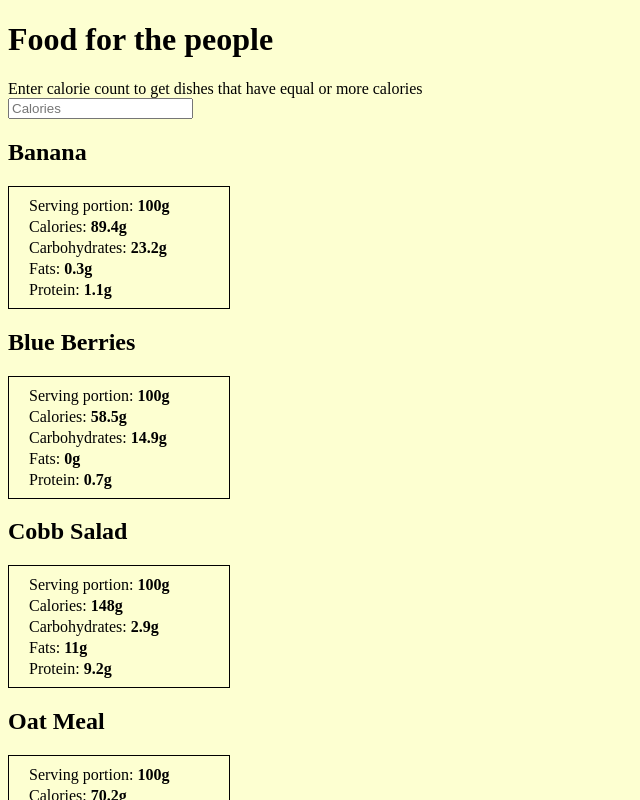
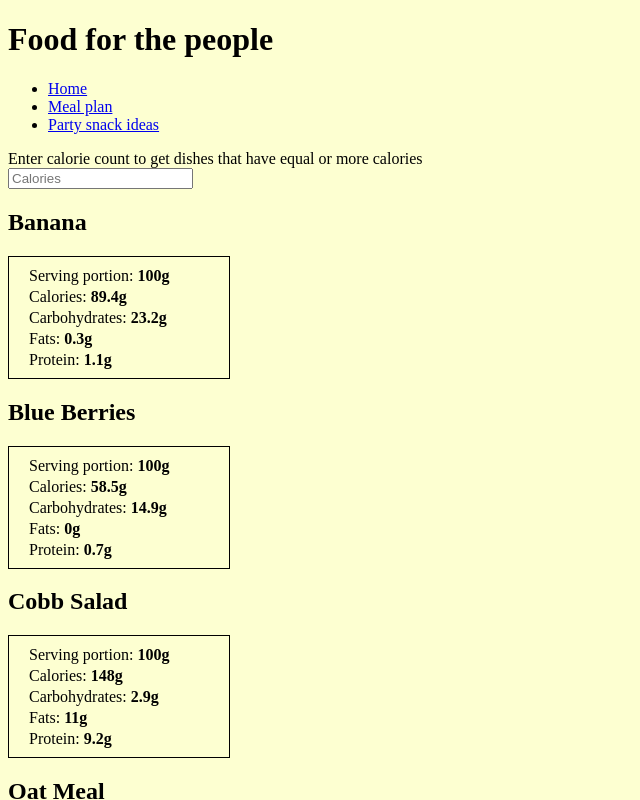
Before and after one commit to ArminasStrolys/react-tietoevry, a React (Create React App) app: page / in a window 1280 px wide. Shown: the top 800 px of the page, without its empty margins (0-640 px from the left). Built offline with nearby package versions, Linux system fonts and the light colour scheme.

Commit message:
Added routing for future task classification

```diff
--- a/package.json
+++ b/package.json
@@ -8,6 +8,7 @@
     "@testing-library/user-event": "^13.5.0",
     "react": "^18.1.0",
     "react-dom": "^18.1.0",
+    "react-router-dom": "^6.3.0",
     "react-scripts": "5.0.1",
     "sass": "^1.52.1",
     "web-vitals": "^2.1.4"
--- a/src/components/app/App.js
+++ b/src/components/app/App.js
@@ -1,12 +1,31 @@
+import { BrowserRouter as Router, Route, Routes } from "react-router-dom";
+import MonthlyPlan from "../monthlyPlan/MonthlyPlan";
+import PartyIdeas from "../partyIdeas/PartyIdeas";
 import Dishes from "../dishes/dishes";
-import Search from "../search/Search";
 
 function App() {
   return (
     <div className="App">
       <h1>Food for the people</h1>
-      <Search />
-      <Dishes />
+      <ul>
+        <li>
+          <a href="/">Home</a>
+        </li>
+        <li>
+          <a href="/monthly-plan">Meal plan</a>
+        </li>
+        <li>
+          <a href="/party-ideas">Party snack ideas</a>
+        </li>
+      </ul>
+
+      <Router>
+        <Routes>
+          <Route path="/" element={<Dishes />} />
+          <Route path="/monthly-plan" element={<MonthlyPlan />} />
+          <Route path="/party-ideas" element={<PartyIdeas />} />
+        </Routes>
+      </Router>
     </div>
   );
 }
--- a/src/components/dishes/dishes.jsx
+++ b/src/components/dishes/dishes.jsx
@@ -1,11 +1,14 @@
-import React, { useState, useEffect } from "react";
+import React from "react";
 import Dish from "../dish/dish";
 import data from "../../data/data.json";
+import Search from "../search/Search";
 
 const Dishes = () => {
 
   return (
     <div>
+    <Search />
+
       {data.map((item) => (
         <Dish
         serving={item.servingSize}
@@ -15,6 +18,10 @@ const Dishes = () => {
         fats={item.nutrition.fats}
         carbs={item.nutrition.carbs}
         protein={item.nutrition.protein}
+        breakfast={item.isBreakfast}
+        dinner={item.isDinner}
+        supper={item.isSupper}
+        snack={item.isSnack}
         />
       ))}
 
--- /dev/null
+++ b/src/components/monthlyPlan/MonthlyPlan.jsx
@@ -0,0 +1,7 @@
+import React from 'react'
+
+export default function MonthlyPlan() {
+  return (
+    <div>Monthly meal plan here </div>
+  )
+}
--- /dev/null
+++ b/src/components/partyIdeas/PartyIdeas.jsx
@@ -0,0 +1,8 @@
+import React from 'react'
+
+export default function PartyIdeas() {
+  return (
+    <div>Party meal idea tab
+    </div>
+  )
+}
--- a/src/index.js
+++ b/src/index.js
@@ -1,7 +1,7 @@
 import React from "react";
 import ReactDOM from "react-dom/client";
 import App from "./components/app/App";
-import "./style/style.scss"
+import "./style/style.scss";
 
 const root = ReactDOM.createRoot(document.getElementById("root"));
 root.render(
```
Also changed, not shown: 1 other file (tests, documents, lock files or other folders).
